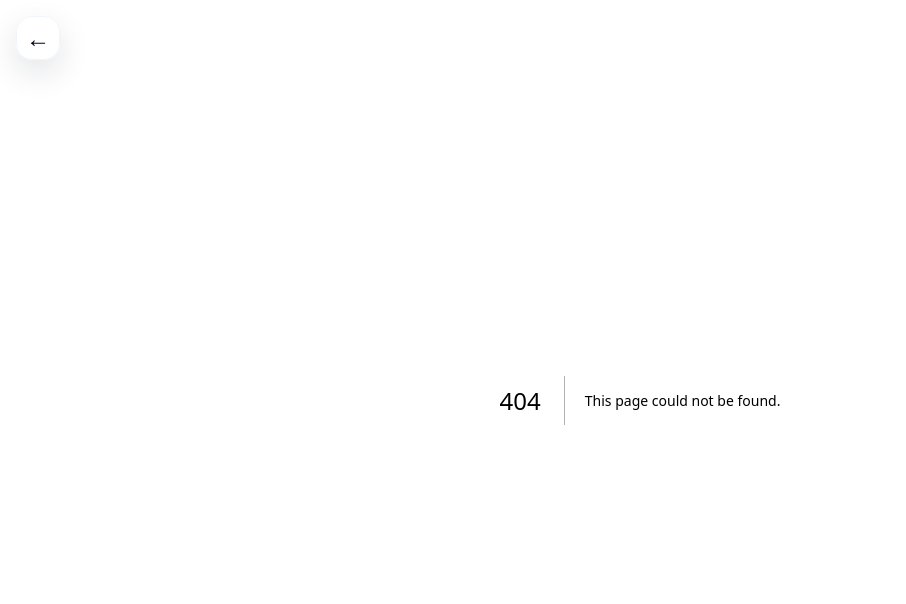
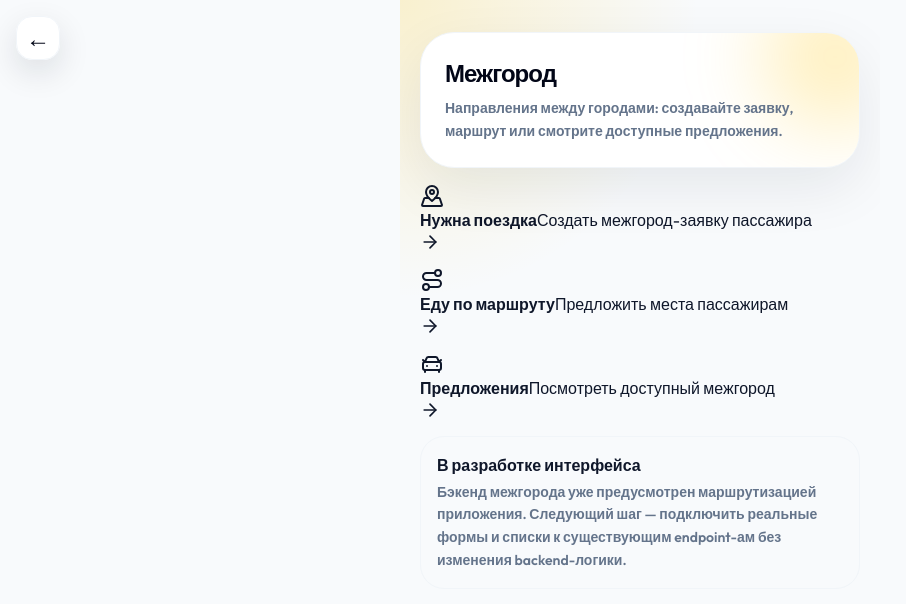
Before and after one commit to intaxi-i/Final-production-ready-Intaxi-release, a Next.js app in the folder miniapp_v2/: page /intercity in a window 1280 px wide. Before the commit this address had no page. Shown: the top 604 px of the page, without its empty margins (0-906 px from the left). Built offline with nearby package versions, Linux system fonts and the light colour scheme.

Commit message:
Add intercity entry page

```diff
--- /dev/null
+++ b/miniapp_v2/src/app/intercity/page.tsx
@@ -0,0 +1,50 @@
+import Link from 'next/link';
+import { ArrowRight, CarFront, MapPinned, Route } from 'lucide-react';
+import { APP_ROUTES } from '@/lib/constants';
+
+export default function IntercityPage() {
+  return (
+    <main className="shell stack">
+      <section className="premium-hero">
+        <div className="relative z-10">
+          <h1 className="title">Межгород</h1>
+          <p className="subtitle mt-2">Направления между городами: создавайте заявку, маршрут или смотрите доступные предложения.</p>
+        </div>
+      </section>
+
+      <section className="stack">
+        <Link href={APP_ROUTES.intercityRequest} className="intercity-action primary">
+          <MapPinned size={24} />
+          <div>
+            <strong>Нужна поездка</strong>
+            <span>Создать межгород-заявку пассажира</span>
+          </div>
+          <ArrowRight size={20} />
+        </Link>
+
+        <Link href={APP_ROUTES.intercityRoute} className="intercity-action">
+          <Route size={24} />
+          <div>
+            <strong>Еду по маршруту</strong>
+            <span>Предложить места пассажирам</span>
+          </div>
+          <ArrowRight size={20} />
+        </Link>
+
+        <Link href={APP_ROUTES.intercityOffers} className="intercity-action dark">
+          <CarFront size={24} />
+          <div>
+            <strong>Предложения</strong>
+            <span>Посмотреть доступный межгород</span>
+          </div>
+          <ArrowRight size={20} />
+        </Link>
+      </section>
+
+      <section className="card-soft">
+        <strong>В разработке интерфейса</strong>
+        <p className="subtitle mt-1">Бэкенд межгорода уже предусмотрен маршрутизацией приложения. Следующий шаг — подключить реальные формы и списки к существующим endpoint-ам без изменения backend-логики.</p>
+      </section>
+    </main>
+  );
+}
```
